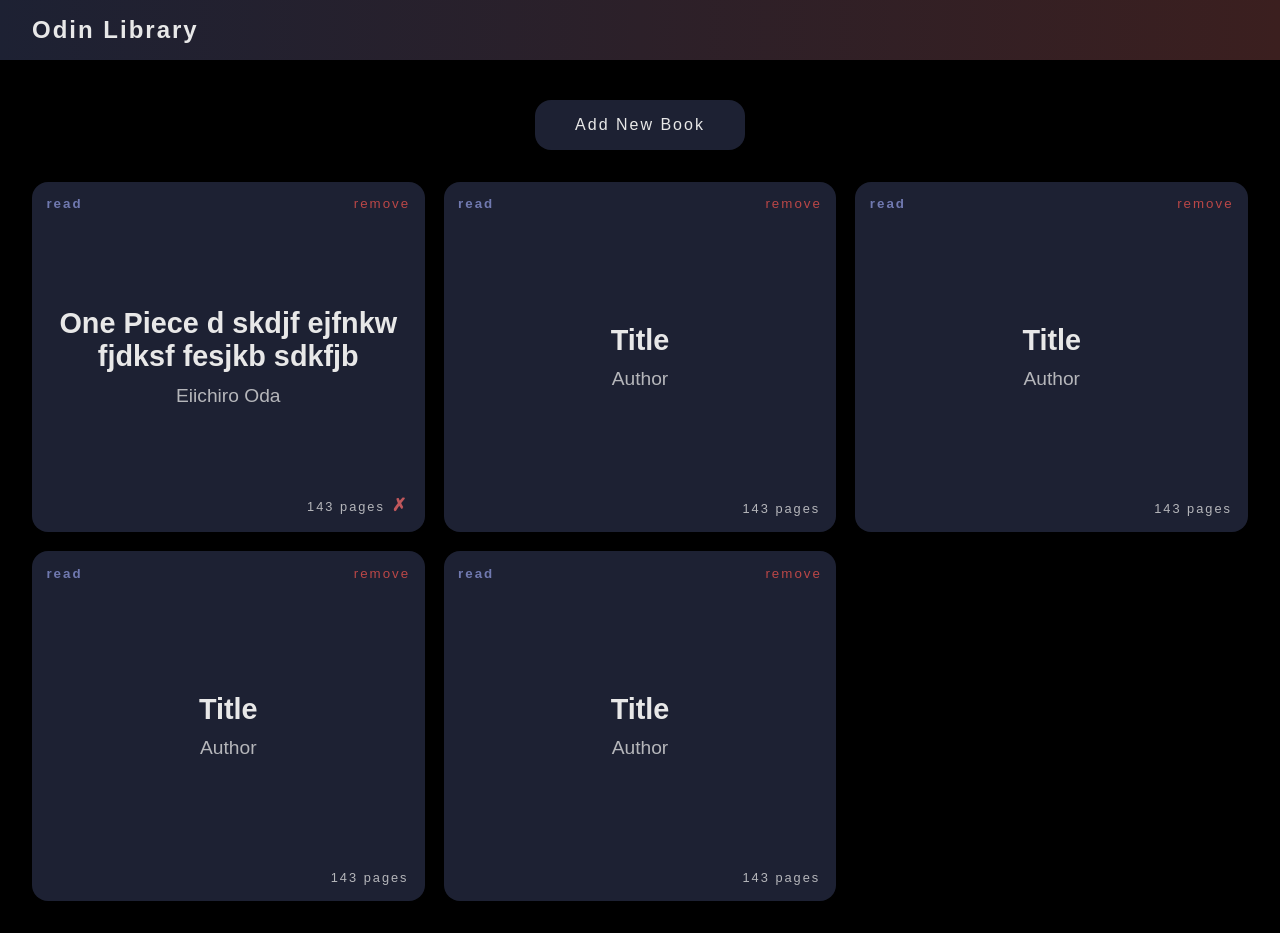
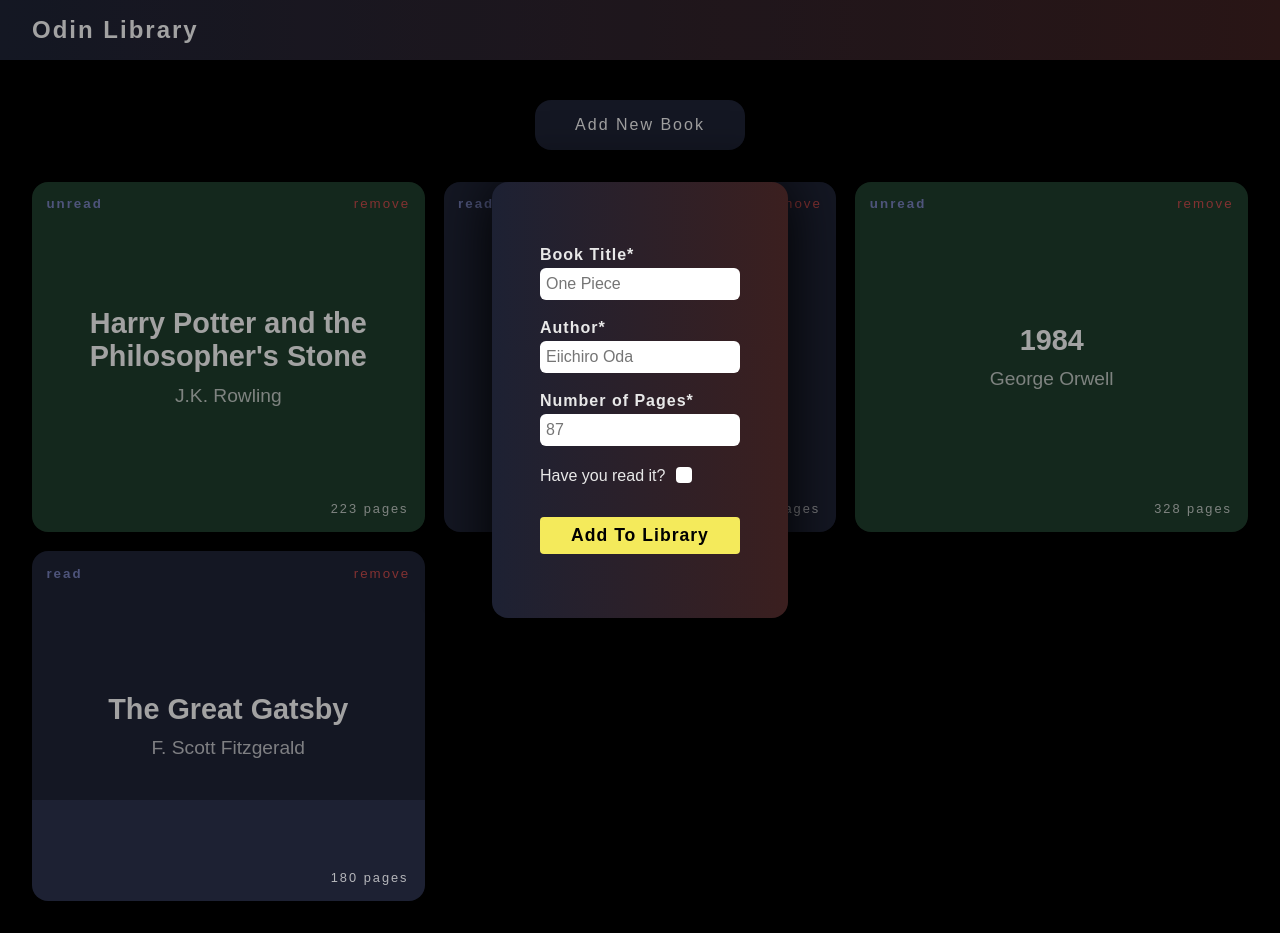
Before and after one commit to lymyr/odin-library, a plain HTML site: page index.html in a window 1280 px wide. Both pictures are taken after a click on the button "Add New Book". Drawn offline with Linux system fonts and the light colour scheme.

Commit message:
completed assessment

```diff
--- a/index.html
+++ b/index.html
@@ -5,49 +5,35 @@
     <meta name="viewport" content="width=device-width, initial-scale=1.0">
     <title>Odin Library</title>
     <link rel="stylesheet" href="styles.css">
-    <script src="script.js"></script>
+    <script src="script.js" defer></script>
 </head>
 <body>
     <header>Odin Library</header>
     <div class="controls">
         <button>Add New Book</button>
     </div>
+    <dialog>
+        <form action="" method="">
+            <div>
+                <label for="title">Book Title*</label>
+                <input type="text" id="title" placeholder="One Piece" required>
+            </div>
+            <div>
+                <label for="author">Author*</label>
+                <input type="text" id="author" placeholder="Eiichiro Oda" required>
+            </div>
+            <div>
+                <label for="pages">Number of Pages*</label>
+                <input type="number" id="pages" placeholder="87" min="1" required>
+            </div>
+            <div>
+                <label for="hasRead">Have you read it?</label>
+                <input type="checkbox" value="true"id="hasRead">
+            </div>
+            <button>Add To Library</button>
+        </form>
+    </dialog>
     <div class="library">
-        <div class="book">
-            <h1>One Piece d skdjf ejfnkw fjdksf fesjkb sdkfjb</h1>
-            <h2>Eiichiro Oda</h2>
-            <p>143 pages<span></span></p>
-            <button>remove</button>
-            <button>read</button>
-        </div>
-        <div class="book">
-            <h1>Title</h1>
-            <h2>Author</h2>
-            <p>143 pages</p>
-            <button>remove</button>
-            <button>read</button>
-        </div>
-        <div class="book">
-            <h1>Title</h1>
-            <h2>Author</h2>
-            <p>143 pages</p>
-            <button>remove</button>
-            <button>read</button>
-        </div>
-        <div class="book">
-            <h1>Title</h1>
-            <h2>Author</h2>
-            <p>143 pages</p>
-            <button>remove</button>
-            <button>read</button>
-        </div>
-        <div class="book">
-            <h1>Title</h1>
-            <h2>Author</h2>
-            <p>143 pages</p>
-            <button>remove</button>
-            <button>read</button>
-        </div>
     </div>
 </body>
 </html>
--- a/script.js
+++ b/script.js
@@ -1,6 +1,6 @@
 const myLibrary = [];
 
-function Book(title, author, pages, haveRead) {
+function Book(title, author, haveRead=false, pages=undefined) {
   this.id = crypto.randomUUID();
   this.title = title;
   this.author = author;
@@ -8,8 +8,104 @@ function Book(title, author, pages, haveRead) {
   this.haveRead = haveRead;
 }
 
-function addBookToLibrary() {
-
+function addBookToLibrary(book) {
+  myLibrary.push(book);
+  displayBook(book);
 }
 
-function addNewBook
+function assignReadTxt(bookContainer, book=undefined) {
+  if (book != undefined) {
+    if (book.haveRead)
+      book.haveRead = false;
+    else
+      book.haveRead = true;
+  }
+  return bookContainer.classList.contains("read") ? "unread" : "read"
+}
+
+function displayBook(book) {
+  const library = document.querySelector(".library");
+  const bookContainer = document.createElement("div");
+  const title = document.createElement("h1");
+  const author = document.createElement("h2");
+  const pages = document.createElement("p");
+  title.textContent = book.title;
+  author.textContent = book.author;
+  pages.textContent = `${book.pages} pages`;
+
+  if (book.haveRead) {
+    bookContainer.setAttribute("class", "book read");
+  }
+  else {
+    bookContainer.setAttribute("class", "book");
+  }
+
+  const removeButton = document.createElement("button");
+  removeButton.textContent = "remove";
+  removeButton.addEventListener("click", (e) => {
+    e.target.parentElement.remove();
+    myLibrary.forEach((lit) => {
+      if (lit.id === book.id)
+        myLibrary.splice(myLibrary.indexOf(book), 1);
+    })
+  });
+  const readButton = document.createElement("button");
+  readButton.textContent = assignReadTxt(bookContainer);
+  readButton.addEventListener("click", (e) => {
+    e.target.parentElement.classList.toggle("read");
+    e.target.textContent = assignReadTxt(e.target.parentElement, book);
+  });
+
+  bookContainer.append(title, author, pages, removeButton, readButton);
+  library.append(bookContainer);
+}
+
+const book2 = new Book("Harry Potter and the Philosopher's Stone", "J.K. Rowling", true, 223);
+addBookToLibrary(book2);
+
+const book3 = new Book("The Hobbit", "J.R.R. Tolkien", false, 310);
+addBookToLibrary(book3);
+
+const book4 = new Book("1984", "George Orwell", true, 328);
+addBookToLibrary(book4);
+
+const book5 = new Book("The Great Gatsby", "F. Scott Fitzgerald", false, 180);
+addBookToLibrary(book5);
+
+
+const dialog = document.querySelector("dialog")
+const addBook = document.querySelector(".controls button");
+addBook.addEventListener("click", () => {
+  dialog.showModal();
+});
+
+const submitBtn = document.querySelector("form button");
+submitBtn.addEventListener("click", (e) => {
+  e.preventDefault();
+  const inputTitle = document.querySelector("#title");
+  const inputAuthor = document.querySelector("#author");
+  const inputPages = document.querySelector('#pages');
+  const inputRead = document.querySelector("#hasRead");
+
+  const form = document.querySelector("form");
+  if (form.checkValidity()) {
+  const inputBook = new Book(inputTitle.value, inputAuthor.value, inputRead.checked, inputPages.value);
+  addBookToLibrary(inputBook);
+  const form = document.querySelector("form")
+  form.reset();
+  dialog.close();
+  }
+  else {
+    const inv = form.querySelectorAll(":invalid");
+    inv.forEach((input) => {
+      input.setAttribute("style", "border:2px solid red")
+    })
+  }
+})
+
+const inputs = document.querySelectorAll("input");
+inputs.forEach((input) => {
+  input.addEventListener("focus", (e) => {
+    e.target.setAttribute("style", "transition:200ms; border:none;");
+  })
+})
--- a/styles.css
+++ b/styles.css
@@ -58,6 +58,7 @@ header {
     padding:1rem;
     border-radius: 1rem;
     position: relative;
+    transition:300ms;
 }
 
 .book h1 {
@@ -78,15 +79,9 @@ header {
     letter-spacing: 2px;
     opacity: 0.75;
 }
-.book p:nth-child(3) > span::before {
-    content:" ✗";
-    color: rgb(245, 105, 105);
-    font-weight: 900;
-    font-size: 1.1rem;
-}
+
 .book p:nth-child(4) {
     position: absolute;
-
 }
 
 .book button {
@@ -121,3 +116,122 @@ header {
     transition: 200ms;
     background-color: rgb(61, 68, 105);
 }
+
+.book.read {
+    background-color: rgb(30, 58, 42);
+}
+
+dialog {
+    background-image: linear-gradient(to right, rgba(29, 33, 51), rgba(59, 31, 31));
+    border:none;
+    border-radius: 1rem;
+    margin:auto;
+    padding: 4rem 3rem;
+    box-shadow: 0px 0px 60px rgb(0, 0, 0);
+}
+dialog::backdrop {
+    background-color: black;
+    opacity: 0.3;
+}
+dialog form {
+    display: flex;
+    flex-direction: column;
+    gap:1.2rem;
+
+}
+
+form input[type="text"],
+form input[type="number"]{
+    color:black;
+    width:200px;
+    outline: transparent;
+    background-color: white;
+    border: none;
+    font-size: 1rem;
+    padding:6px;
+    border-radius: 6px;
+    height:2rem;
+}
+
+form input:placeholder-shown {
+    color:rgb(141, 141, 141);
+}
+form input[type="checkbox"] {
+    appearance: none;
+    width: 1rem;
+    height: 1rem;
+    background-color: white;
+    border-radius: 4px;
+    position: relative;
+    bottom:-2px;
+}
+
+form input[type="checkbox"]:hover {
+    cursor: pointer;
+}
+
+form input[type="checkbox"]:checked {
+    background-color: rgb(244, 234, 91);
+}
+
+form input[type="checkbox"]:checked::after {
+    content: "✔";
+    left:3px;
+    top:1.5px;
+    position: absolute;
+    font-size: 12px;
+    color:black;
+}
+
+form button {
+    padding:8px;
+    color:black;
+    background-color: rgb(244, 234, 91);
+    border: none;
+    font-weight: 900;
+    letter-spacing: 1px;
+    border-radius: 4px;
+    margin-top: 0.8rem;
+    font-size: 1.1rem;
+    cursor: pointer;
+}
+
+form button:hover {
+    background-color: rgb(255, 248, 143);
+    color:rgb(59, 59, 59);
+    transition: 200ms;
+}
+
+form > div {
+    display: flex;
+    flex-direction: column;
+    gap:4px;
+}
+
+form > div:nth-child(4) {
+    display: inline;
+}
+
+form label {
+    font-size: 1rem;
+}
+form div:not(:nth-child(4)) > label {
+    font-weight: 900;
+    letter-spacing: 1px;
+}
+
+form div:nth-child(4) > label {
+    margin-right: 0.4rem;
+}
+
+/* Chrome, Safari, Edge, Opera */
+input::-webkit-outer-spin-button,
+input::-webkit-inner-spin-button {
+  -webkit-appearance: none;
+  margin: 0;
+}
+
+/* Firefox */
+input[type=number] {
+  -moz-appearance: textfield;
+}
```
